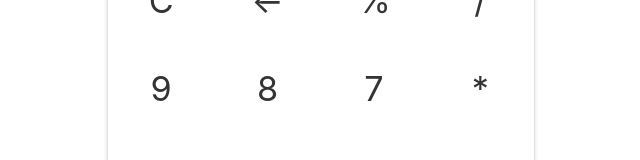
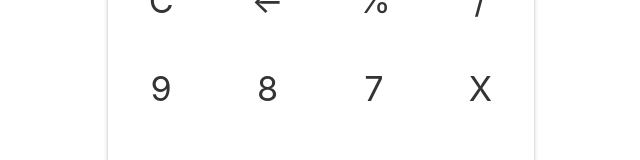
Before and after one commit to stanisworking/react-calculator-app, a React (Create React App) app: page / in a window 1280 px wide. Shown: the part 248-408 px from the top of the page, without its empty margins (319-959 px from the left). Built offline with nearby package versions, Linux system fonts and the light colour scheme.

Commit message:
Fixed multiplication issue

```diff
--- a/src/layout/Calculator/Calculator.js
+++ b/src/layout/Calculator/Calculator.js
@@ -3,7 +3,7 @@ import Screen from './Screen/Screen';
 import Keypad from './Keypad/Keypad';
 
 const BTN_CLEAR = 'C';
-const BTN_OPERATOR = ['+', '-', '*', '/', '%'];
+const BTN_OPERATOR = ['+', '-', 'x', '/', '%'];
 const BTN_EQUAL = '=';
 
 class calculator extends Component {
@@ -29,7 +29,8 @@ class calculator extends Component {
 			equation += ' ' + pressedButton + ' ';
 		} else if (pressedButton === BTN_EQUAL) {
 			try {
-				const evalResult = eval(equation);
+				const finalEquation = equation.replace(/x/g, '*'); // Replace 'x' with actual '*' so that it can be evaluated
+				const evalResult = eval(finalEquation);
 				const result = Number.isInteger(evalResult)
 					? evalResult
 					: evalResult.toFixed(2);
--- a/src/layout/Calculator/Keypad/Keypad.js
+++ b/src/layout/Calculator/Keypad/Keypad.js
@@ -16,7 +16,7 @@ const keypad = (props) => {
 				<Button onButtonPress={props.onButtonPress}>9</Button>
 				<Button onButtonPress={props.onButtonPress}>8</Button>
 				<Button onButtonPress={props.onButtonPress}>7</Button>
-				<Button onButtonPress={props.onButtonPress}>*</Button>
+				<Button onButtonPress={props.onButtonPress}>x</Button>
 			</KeypadRow>
 			<KeypadRow>
 				<Button onButtonPress={props.onButtonPress}>6</Button>
```
